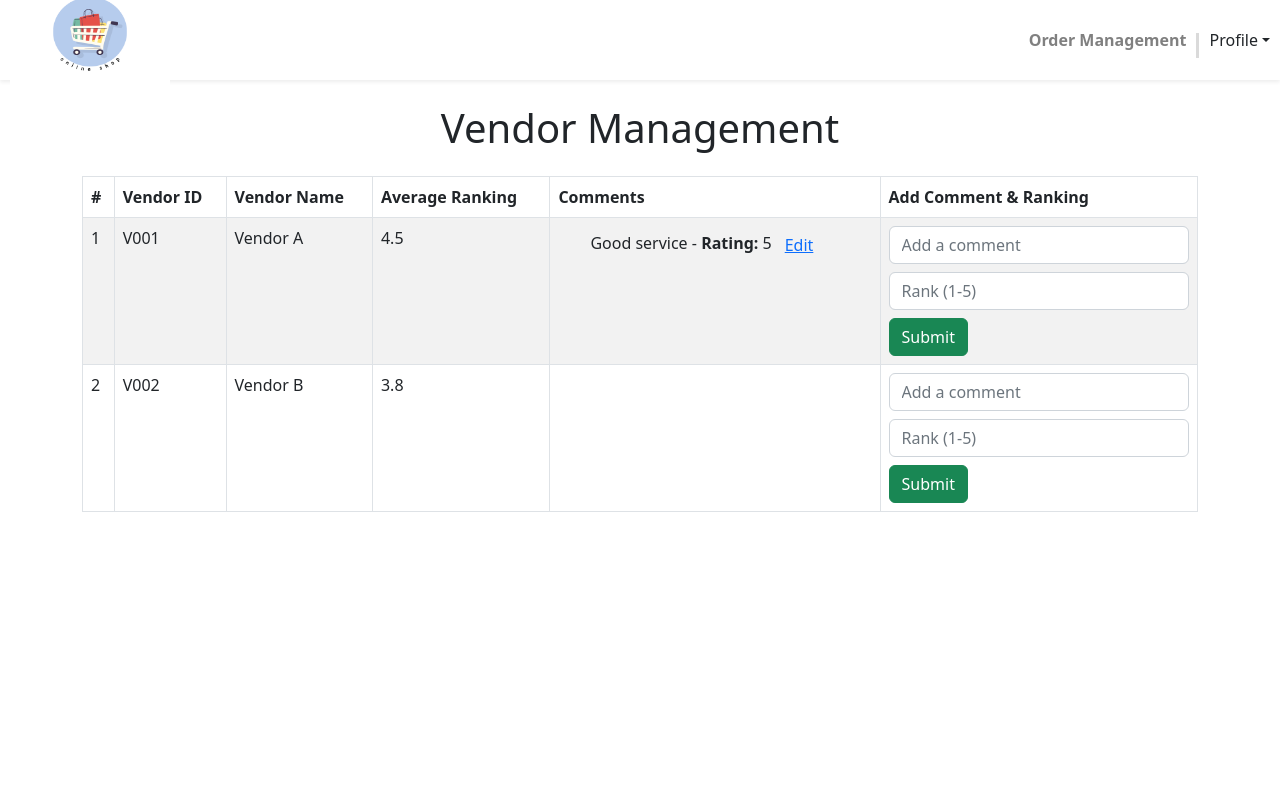
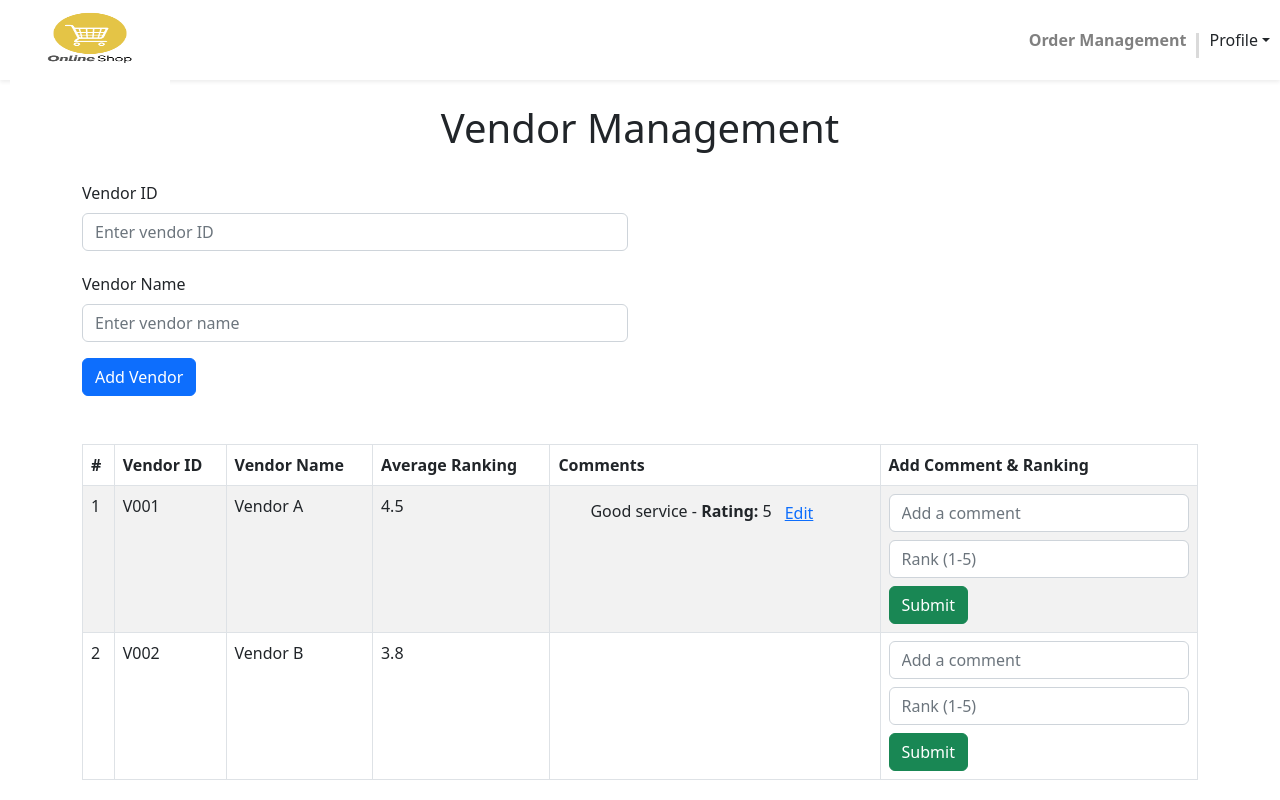
Before and after one commit to malmi20/EAD_assignment, a React (Create React App) app in the folder Frontend/: page /VendorManagement in a window 1280 px wide. Built offline with nearby package versions, Linux system fonts and the light colour scheme; no server answers; sample sign-in values are in the browser's storage.

Commit message:
add logo

```diff
--- a/Frontend/src/components/Navbar/Navbar.js
+++ b/Frontend/src/components/Navbar/Navbar.js
@@ -29,7 +29,7 @@ const Navbar = ({ hamActive, setHamActive }) => {
         <span className={styles.hamburgerLines}></span>
       </button>
       <Link to={"/"} className={`${styles.navLeft}`}>
-        <img src={logo} alt="logo" width={300} height={150} className={styles.brand} />
+        <img src={logo} alt="logo" width={100} height={90} className={styles.brand} />
       </Link>
       <div className={`${styles.navRight} center`}>
         <div className="d-flex align-items-center">
--- a/Frontend/src/pages/VendorManagement.js
+++ b/Frontend/src/pages/VendorManagement.js
@@ -99,7 +99,6 @@ const VendorManagement = ({ isAdmin }) => {
     <Container>
       <h1 className="my-4 text-center">Vendor Management</h1>
 
-      {isAdmin && (
         <Row className="mb-5">
           <Col md={6}>
             <Form>
@@ -127,7 +126,7 @@ const VendorManagement = ({ isAdmin }) => {
             </Form>
           </Col>
         </Row>
-      )}
+
 
       {/* Vendor List */}
       <Row>
```
Also changed, not shown: Frontend/src/assets/logo.png.
